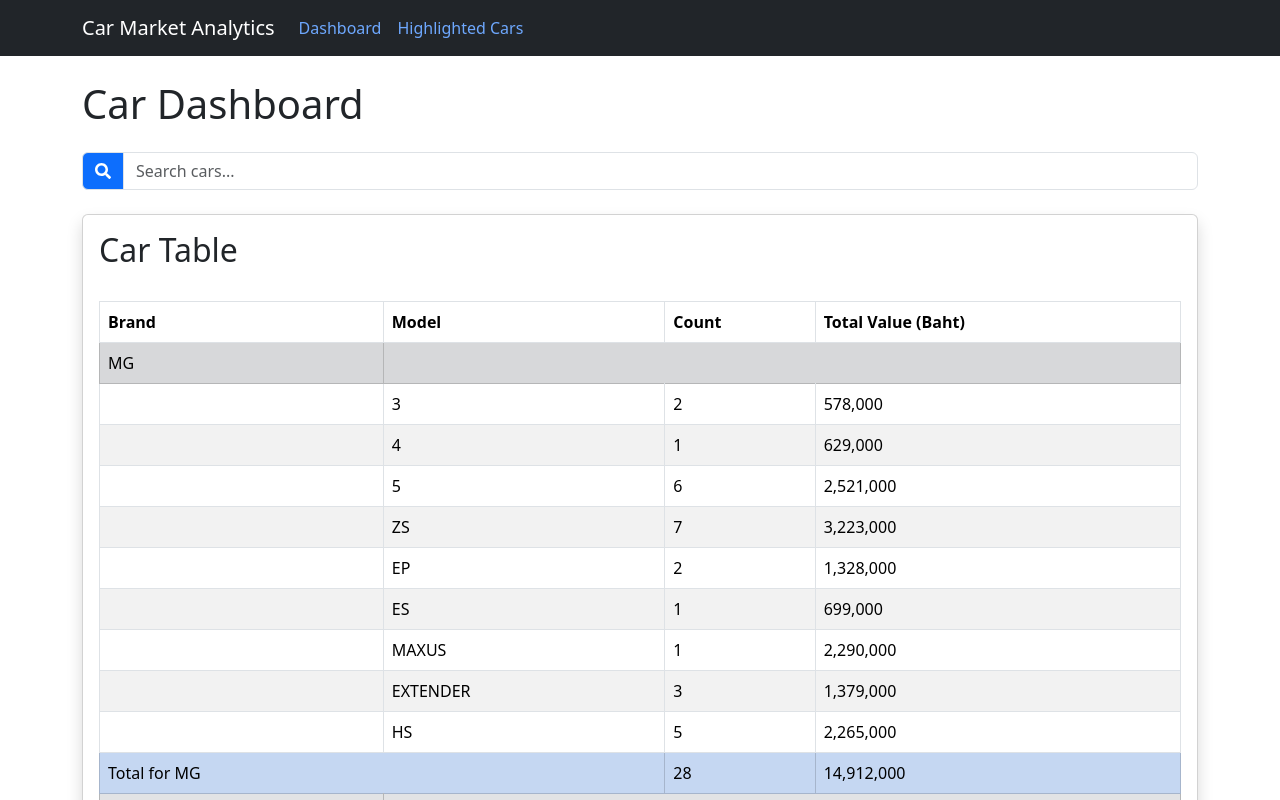
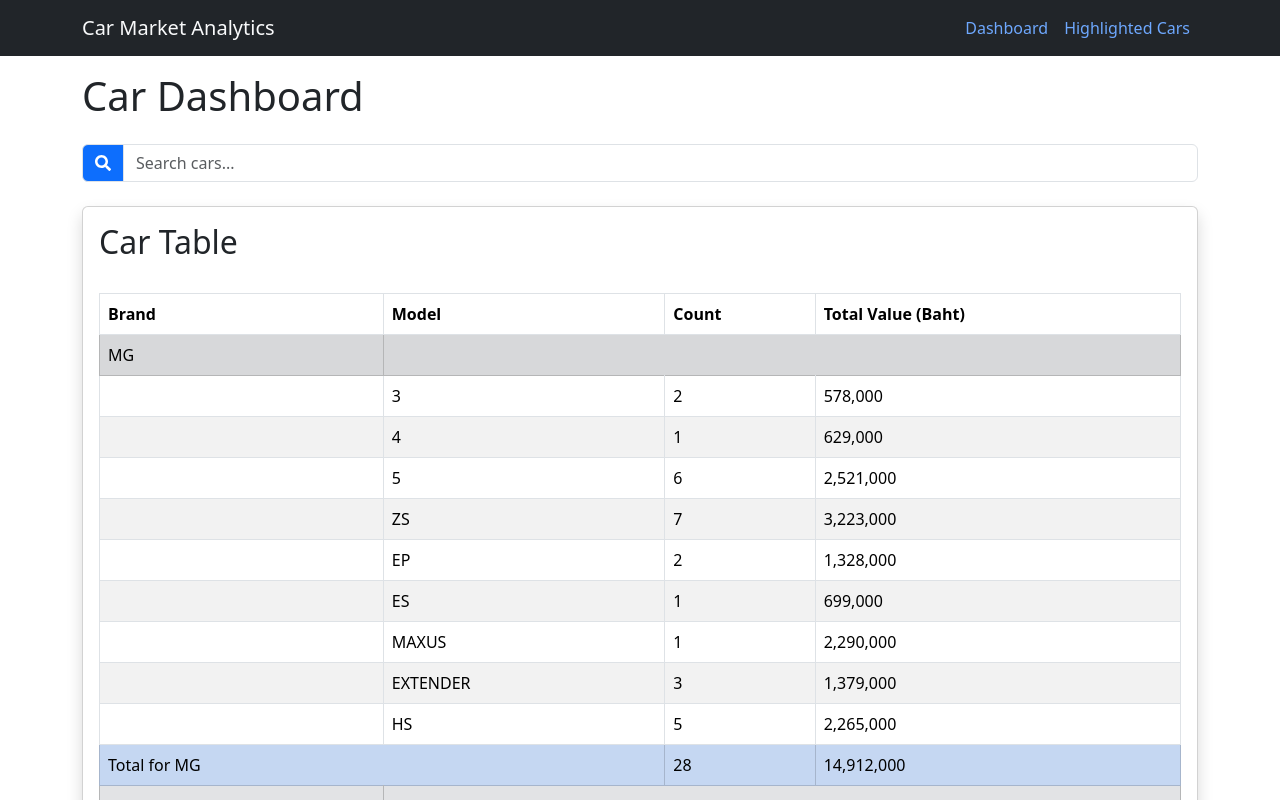
Before and after one commit to MyoMyatMin/car-market-analytics, a React (Vite) app: page / in a window 1280 px wide. Shown: the top 800 px of the page. Built offline with nearby package versions, Linux system fonts and the light colour scheme.

Commit message:
Update the navbar to be fixed when scroll

```diff
--- a/src/App.jsx
+++ b/src/App.jsx
@@ -6,24 +6,21 @@ import { Container, Nav, Navbar } from "react-bootstrap";
 const App = () => {
   return (
     <Router>
-      <Navbar bg="dark" data-bs-theme="dark">
+      <Navbar bg="dark" data-bs-theme="dark" className="fixed-top">
         <Container>
-          <Navbar.Brand>Car Market Analytics</Navbar.Brand>
-          <Nav className="me-auto">
+          <Navbar.Brand className="text-light">
+            Car Market Analytics
+          </Navbar.Brand>
+
+          <Nav className="ms-auto">
             <Nav.Link>
-              <Link
-                to="/"
-                className="text-decoration-none"
-              >
+              <Link to="/" className="text-decoration-none ">
                 Dashboard
               </Link>
             </Nav.Link>
 
             <Nav.Link>
-              <Link
-                to="/highlighted-car"
-                className="text-decoration-none"
-              >
+              <Link to="/highlighted-car" className="text-decoration-none ">
                 Highlighted Cars
               </Link>
             </Nav.Link>
@@ -31,12 +28,9 @@ const App = () => {
         </Container>
       </Navbar>
 
-      <div>
+      <div className="pt-5">
         <Routes>
-          <Route
-            path="/highlighted-car"
-            element={<HighlightedCars />}
-          />
+          <Route path="/highlighted-car" element={<HighlightedCars />} />
           <Route path="/" element={<Dashboard />} />
         </Routes>
       </div>
```
